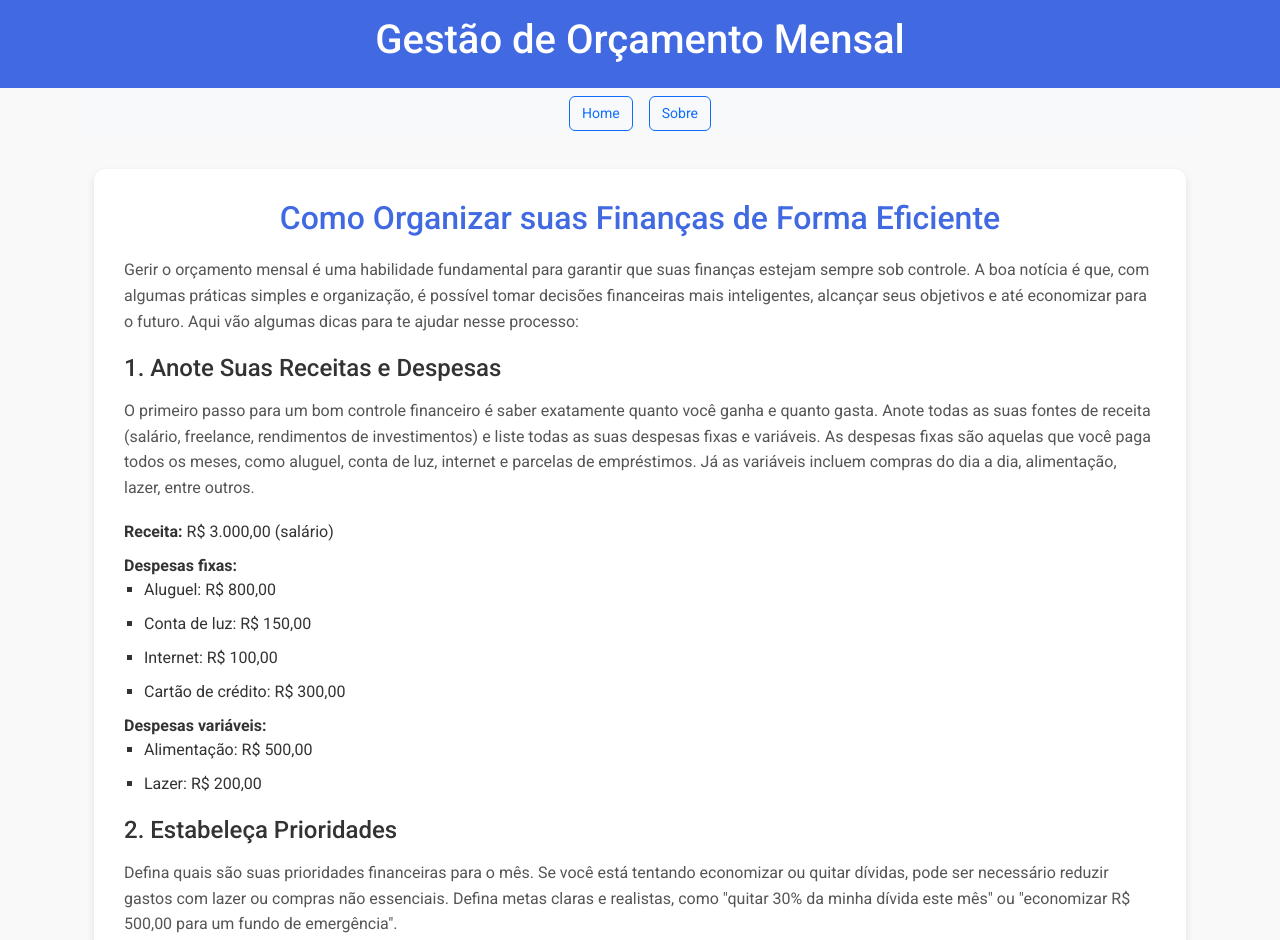
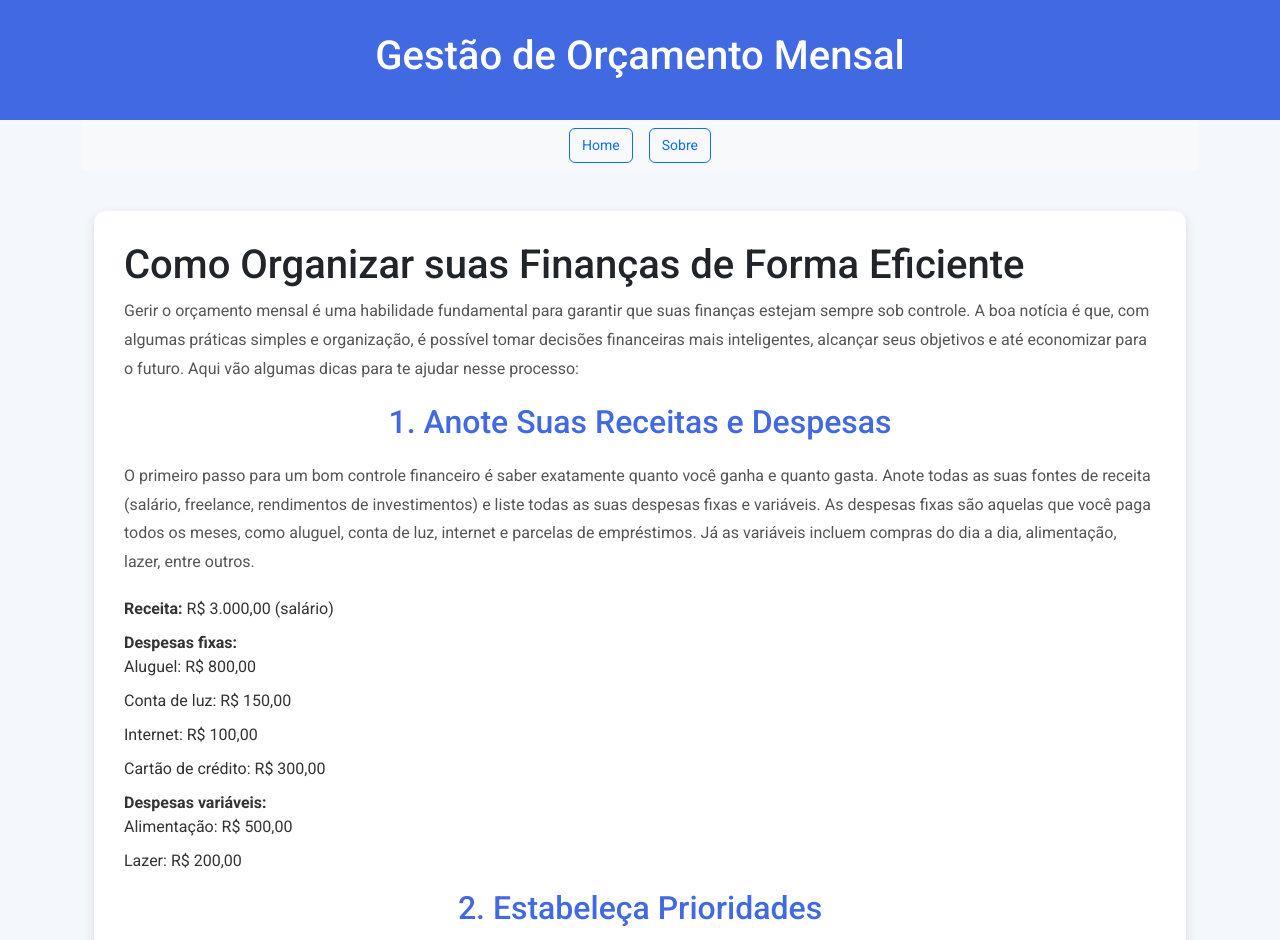
Before and after one commit to Renato4qu1n0/huskyfinance.webapp, a plain HTML site: page gestao_orcamento.html in a window 1280 px wide. Shown: the top 940 px of the page. Drawn offline with nearby package versions, Linux system fonts and the light colour scheme.

Commit message:
Não era o ultimo commit mesmo

```diff
--- a/gestao_orcamento.html
+++ b/gestao_orcamento.html
@@ -13,60 +13,46 @@
     <style>
         body {
             font-family: 'Roboto', sans-serif;
-            background-color: #f9f9f9;
+            background-color: #f4f7fc;
+            margin: 0;
+            padding: 0;
         }
 
         header {
             background-color: #4169E1;
             color: white;
-            padding: 1em;
+            padding: 2em;
             text-align: center;
             position: relative;
         }
 
-        .mascot-left,
-        .mascot-right {
-            position: absolute;
-            top: 50%;
-            transform: translateY(-50%);
-            max-width: 10%;
-            height: auto;
-        }
-
-        .mascot-left {
-            left: 5px;
-        }
-
-        .mascot-right {
-            right: 5px;
-        }
-
         .section {
-            margin: 30px 0;
+            margin: 40px auto;
             padding: 30px;
             border-radius: 12px;
             background-color: #ffffff;
-            box-shadow: 0 4px 8px rgba(0, 0, 0, 0.1);
-        }
-
-        .section h1 {
-            font-size: 2rem;
-            color: #4169E1;
-            text-align: center;
-            margin-bottom: 20px;
+            box-shadow: 0 4px 12px rgba(0, 0, 0, 0.1);
+            max-width: 1100px;
         }
 
         .section h2 {
+            font-size: 2rem;
+            color: #4169E1;
+            margin-bottom: 20px;
+            text-align: center;
+        }
+
+        .section h3 {
             font-size: 1.5rem;
             color: #333;
-            margin-top: 20px;
+            margin-top: 25px;
             margin-bottom: 15px;
         }
 
         .section p {
             font-size: 1rem;
             color: #555;
-            line-height: 1.6;
+            line-height: 1.8;
             margin-bottom: 20px;
         }
 
@@ -79,11 +65,6 @@
             margin-bottom: 10px;
             font-size: 1rem;
             color: #333;
-        }
-
-        .section ul ul {
-            padding-left: 20px;
-            list-style-type: square;
         }
 
         .footer {
```
